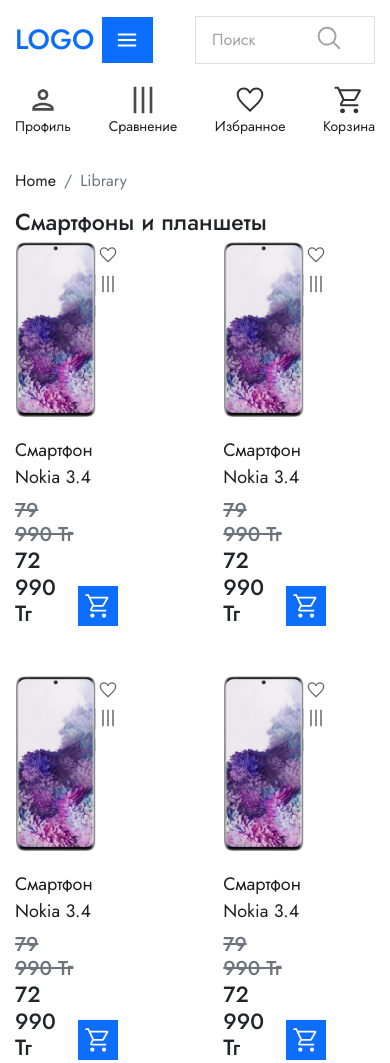
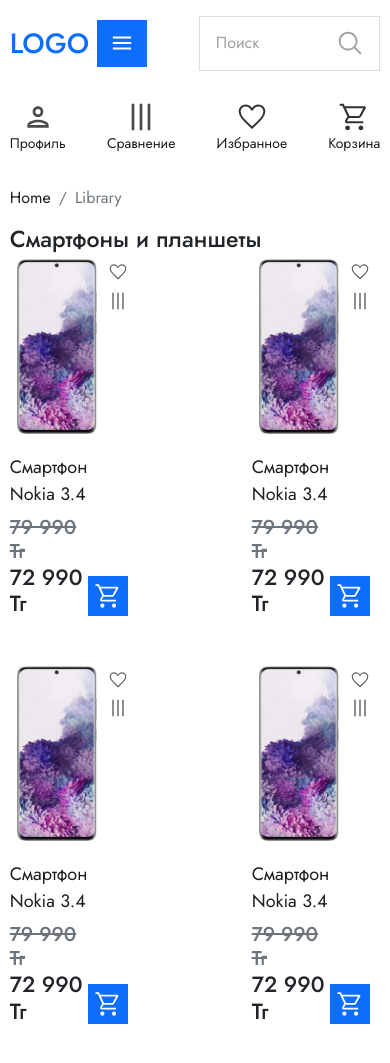
Before and after one commit to greenok-prog/online-shop, a plain HTML site: page categoryProducts.html in a window 390 px wide. Shown: the top 1063 px of the page. Drawn offline with nearby package versions, Linux system fonts and the light colour scheme.

Commit message:
fix navbar for responsive

```diff
--- a/categoryProducts.html
+++ b/categoryProducts.html
@@ -21,8 +21,8 @@
         </div>
      </div>
      <header class="py-3">
-         <div class="header_inner container-fluid row d-flex justify-content-between align-items-center flex-wrap">
-             <div class="col-md col-sm-6 logo_section d-flex justify-content-start align-items-center">
+        <div class="header_inner container-fluid">
+            <div class="logo_section d-flex align-items-center">
                 <a class="logo"><h1 class="text-primary">LOGO</h1></a>
                 <!-- modal-btn -->
                 <button class="ms-2 btn btn-primary d-flex catalog align-items-center justify-content-start">
@@ -118,14 +118,14 @@
                 <!-- endmodal -->
            </div>
            <!-- search-field -->
-             <div class="search col-md col-sm-6 m-0 ">
-                 <input type="text" placeholder="Поиск" class="search_field w-100">
+            <div class="search ">
+                <input type="text" placeholder="Поиск" class="search_field">
                 <svg fill="rgb(162, 160, 160)" xmlns="http://www.w3.org/2000/svg"  viewBox="0 0 30 30" width="28px" height="28px"><path d="M 13 3 C 7.4889971 3 3 7.4889971 3 13 C 3 18.511003 7.4889971 23 13 23 C 15.396508 23 17.597385 22.148986 19.322266 20.736328 L 25.292969 26.707031 A 1.0001 1.0001 0 1 0 26.707031 25.292969 L 20.736328 19.322266 C 22.148986 17.597385 23 15.396508 23 13 C 23 7.4889971 18.511003 3 13 3 z M 13 5 C 17.430123 5 21 8.5698774 21 13 C 21 17.430123 17.430123 21 13 21 C 8.5698774 21 5 17.430123 5 13 C 5 8.5698774 8.5698774 5 13 5 z"/></svg>
             </div>
             <!-- search-field end -->
             <!-- menu -->
-             <div class="col col-md col-sm-12 menu mt-md-0 mt-sm-3">
-                 <ul class="d-flex justify-content-between w-100 menu">
+            <div class="menu_section">
+                <ul class="d-flex justify-content-between menu">
                     <li class=""><a class="d-flex menu-link flex-column justify-content-center align-items-center" href="#">
                         <img src="images/icons/person_black_24dp.svg" alt="user">
                         <p>Профиль</p>
--- a/style.css
+++ b/style.css
@@ -58,6 +58,15 @@ header{
     width: 15px;
     height: auto;
 }
+.logo_section{
+    width: 28%;
+}
+.header_inner{
+    display: flex;
+    justify-content: space-between;
+    align-items: center;
+    flex-wrap: wrap;
+}
 .catalog{
     padding: 0.7rem 1.5rem;
     background-color: #0d6efd;
@@ -75,18 +84,20 @@ header{
 
 .search{
     position: relative;
-
-    width: 35%;
+    display: block;
+    width: 33%;
 }
 .search_field{
     border: 0.5px solid rgb(222, 222, 222);
-    padding: 0.7rem 1rem;
+    padding: 0.9rem 1rem;
+    padding-right: 55px;
+    width: 100%;
 }
 .search svg{
     cursor: pointer;
     position: absolute;
-    top: 0.5rem;
-    right: 2rem;
+    top: 0.8rem;
+    right: 1rem;
 }
 .search svg:hover{
     fill: var(--text-color);
@@ -95,8 +106,11 @@ header{
 .search_field::placeholder{
     color: rgb(162, 160, 160);
 }
-.menu li a:hover{
-    color: var(--text-color);
+.menu_section{
+    width: 35%;
+}
+.menu li a:hover p{
+    color: var(--primary)
 }
 .menu-link img, .menu-link svg{
     max-width: 32px;
@@ -568,37 +582,28 @@ footer{
 
     }
 }
+
 @media (max-width:1050px){
-    .logo_section{
-        width: 50%;
-    }
-    .container-fluid{
-        padding: 0 15px;
-    }
-    .wrap{
-        padding: 0 15px;
-    }
 
-    .header_inner{
-        padding: 0 15px;
-        display: flex;
-        justify-content: space-between;
-        align-items: center;
-    }
-    .search{
-        width: 50%;
-        margin: 0;
-    }
-    .search input{
-        width: 100%;
-    }
-    .menu{
-        margin: 0;
-        margin-right: -10px;
-        padding: 0;
+
+    .menu_section{
+        margin-top: 20px;
         width: 100%;
 
     }
+    .menu{
+        display: flex;
+        justify-content: space-between;
+    }
+    .search{
+        width: 49%;
+    }
+    .logo_section{
+        width: 49%;
+    }
+
+
+
     .card{
         width: 23%;
     }
@@ -642,10 +647,7 @@ footer{
     .menu li a{
         font-size: 14px;
     }
-    .logo_section, .search, .menu{
-        margin: 0;
-        padding: 0;
-    }
+
     .pre_header{
         display: none;
     }
@@ -667,17 +669,14 @@ footer{
     }
     .container-fluid{
 
-        margin: 0;
+        width: 95%;
     }
     header{
-        padding: 0;
+
         width: 100%;
         box-shadow: none;
     }
-    .header_inner{
-        width: 100%;
-        /* padding: 0 2px; */
-    }
+
     .menu{
         margin-top: 10px
     }
```
Also changed, not shown: cart.html (+6 -6 lines), index.html (+7 -7 lines), login.html (+6 -6 lines), product.html (+6 -6 lines), registration.html (+6 -6 lines). Lines whose indentation alone changed are shown as unchanged.
